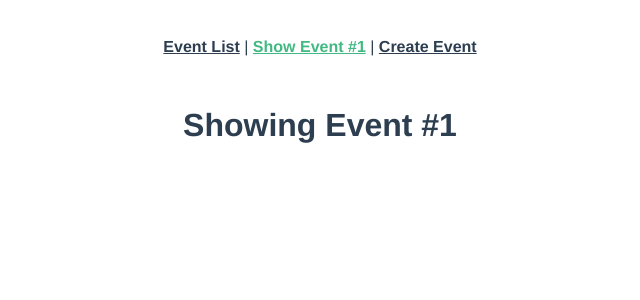
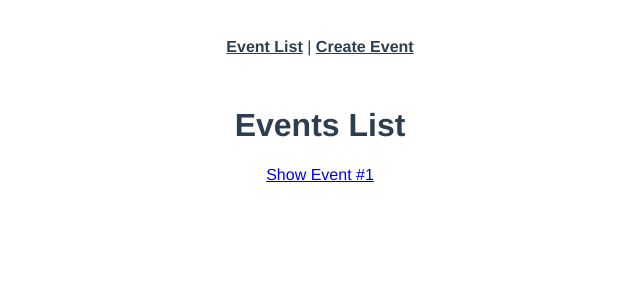
Before and after one commit to rahulkhimsuriya/real-world-vue, a Vue app: page /#/event in a window 1280 px wide. Before the commit this address led to /#/event. Shown: the top 300 px of the page, without its empty margins (320-960 px from the left). Built offline with nearby package versions, Linux system fonts and the light colour scheme.

Commit message:
create dynamic route 🧭

```diff
--- a/src/App.vue
+++ b/src/App.vue
@@ -2,7 +2,6 @@
   <div id="app">
     <div id="nav">
       <router-link :to="{ name: 'event-list' }">Event List</router-link> |
-      <router-link :to="{ name: 'event-show' }">Show Event #1</router-link> |
       <router-link :to="{ name: 'event-create' }">Create Event</router-link>
     </div>
     <router-view />
--- a/src/router/index.js
+++ b/src/router/index.js
@@ -13,9 +13,10 @@
     component: EventList
   },
   {
-    path: '/event',
+    path: '/event/:id',
     name: 'event-show',
-    component: EventShow
+    component: EventShow,
+    props: true
   },
   {
     path: '/event/create',
@@ -25,6 +26,7 @@
 ]
 
 const router = new VueRouter({
+  mode: 'history',
   routes
 })
 
--- a/src/views/EventList.vue
+++ b/src/views/EventList.vue
@@ -1,5 +1,10 @@
 <template>
-  <h1>Events List</h1>
+  <div>
+    <h1>Events List</h1>
+    <router-link :to="{ name: 'event-show', params: { id: 1 } }"
+      >Show Event #1</router-link
+    >
+  </div>
 </template>
 
 <script>
--- a/src/views/EventShow.vue
+++ b/src/views/EventShow.vue
@@ -1,9 +1,11 @@
 <template>
-  <h1>Showing Event #1</h1>
+  <h1>Showing Event #{{ id }}</h1>
 </template>
 
 <script>
-export default {}
+export default {
+  props: ['id']
+}
 </script>
 
 <style></style>
```
